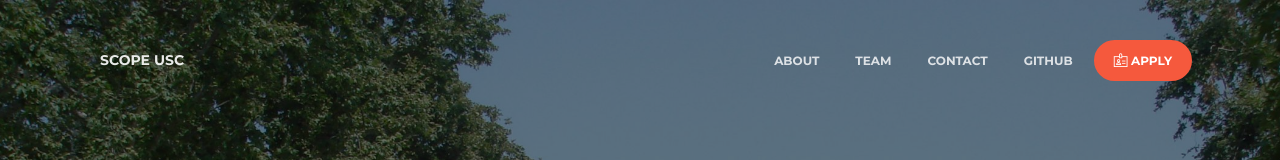
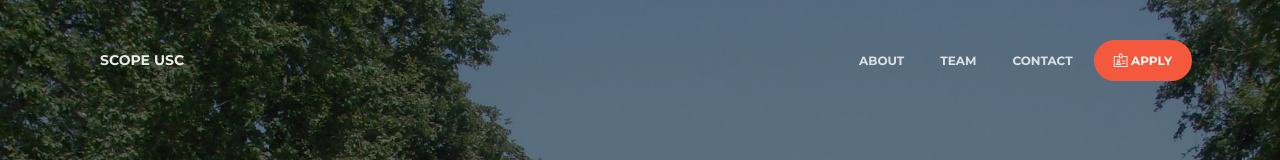
Before and after one commit to scopeusc/scopeusc.github.io, a plain HTML site: page index.html in a window 1280 px wide. Shown: the top 160 px of the page. Drawn offline with nearby package versions, Linux system fonts and the light colour scheme.

```diff
--- a/index.html
+++ b/index.html
@@ -109,9 +109,6 @@
 				</li>
 				<li class="nav-item">
 					<a class="nav-link" href="#section-contact" data-scroll="true" href="javascript:void(0)">Contact</a>
-				</li>
-				<li class="nav-item">
-					<a class="nav-link" data-scroll="true" href="https://github.com/scopeusc" target="_blank">Github</a>
 				</li>
 				<li class="nav-item">
 					<button class="btn btn-round btn-danger" data-toggle="modal" data-target="#applyModal">
```
